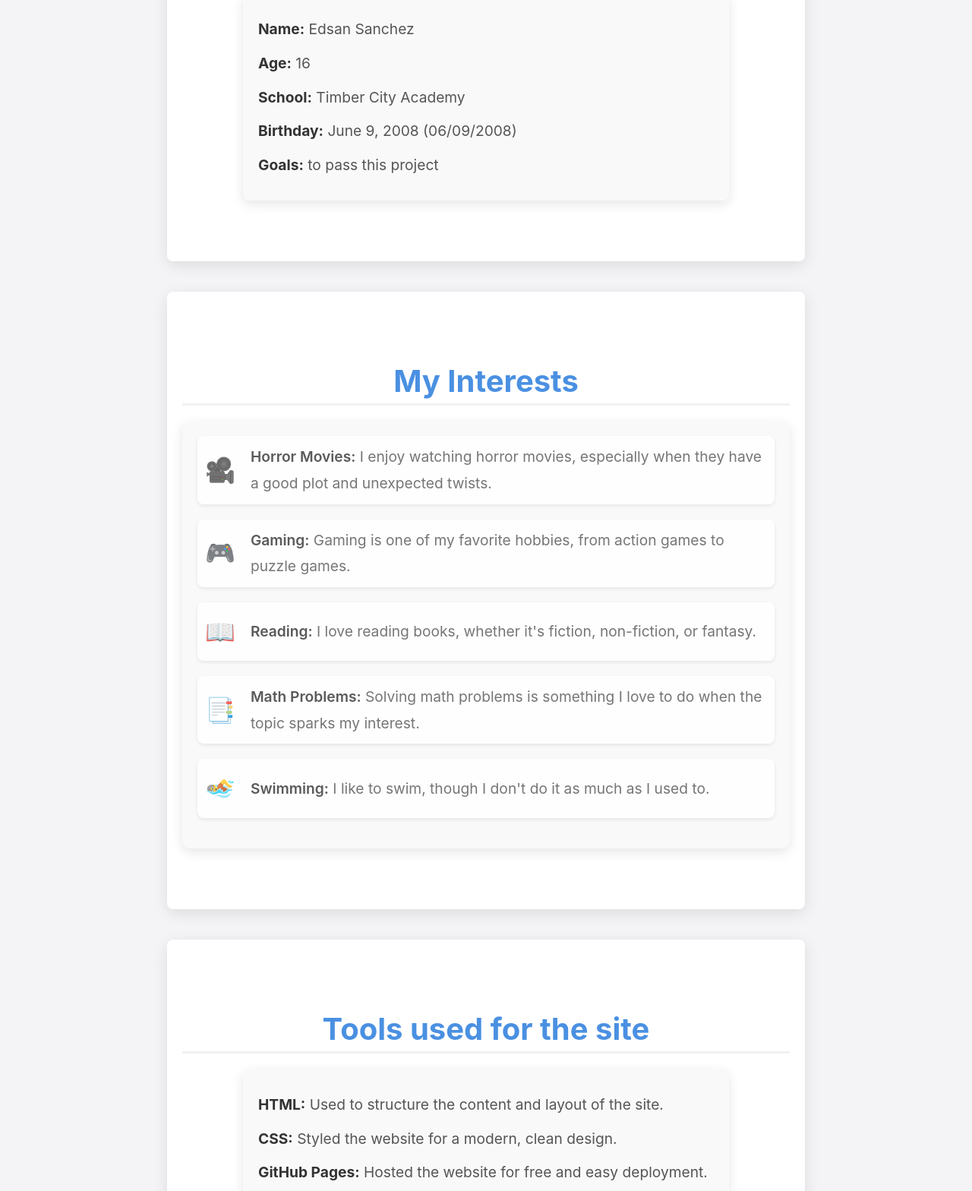
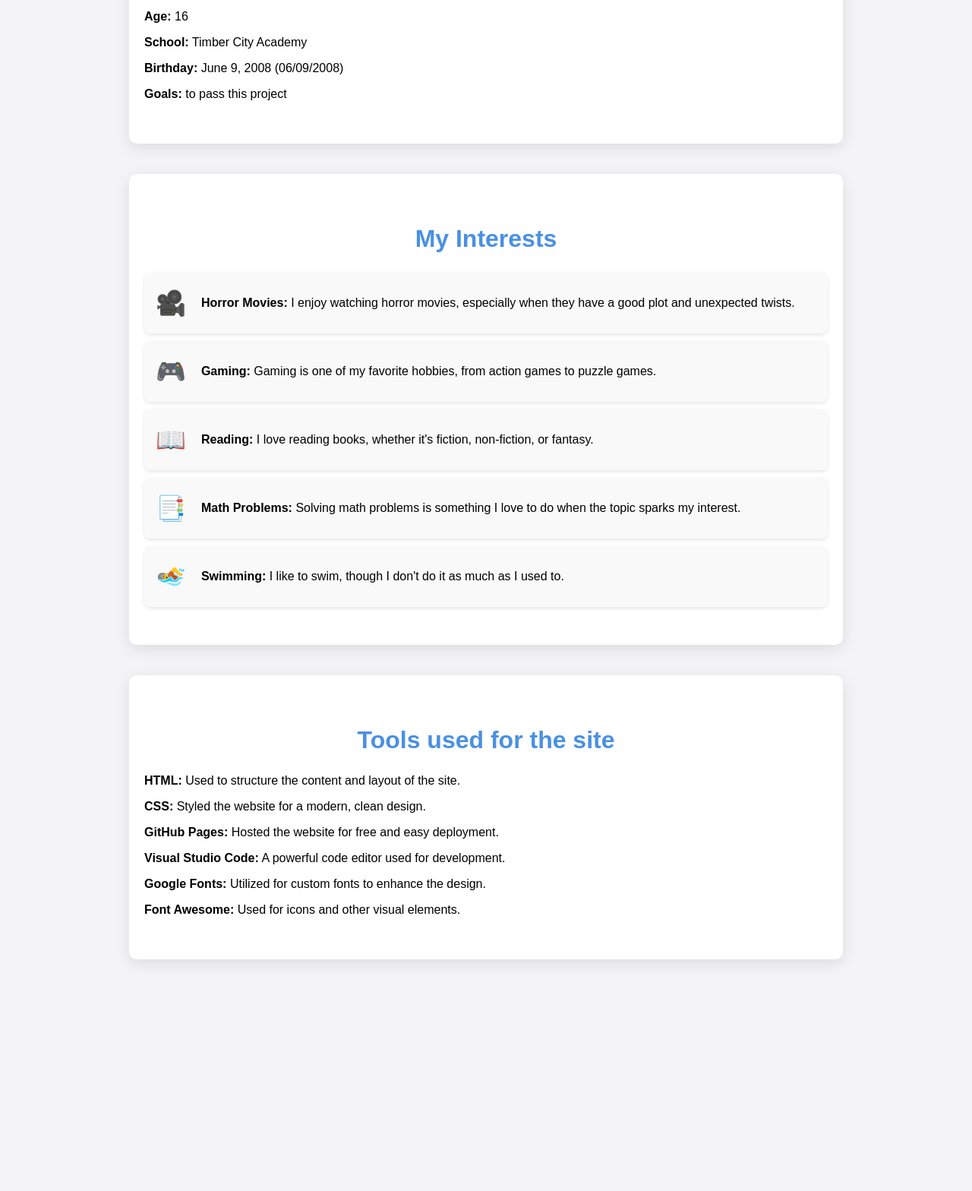
Before and after one commit to vlrym/etech-project, a plain HTML site: page index.html in a window 1280 px wide. Shown: the part 535-2103 px from the top of the page at 76% size. After the commit the page ends 1838 px from the top, so only its background shows below. Drawn offline with Linux system fonts and the light colour scheme.

Commit message:
Update styles.css

```diff
--- a/styles.css
+++ b/styles.css
@@ -1,27 +1,15 @@
 body {
-    font-family: -apple-system, BlinkMacSystemFont, "Segoe UI", "Roboto", "Oxygen", "Ubuntu", "Cantarell", "Fira Sans", "Droid Sans", sans-serif;
+    font-family: Arial, sans-serif;
+    background-color: #f4f4f7;
     margin: 0;
     padding: 0;
-    background-color: #F4F4F7;
-    color: #333;
-    transition: background-color 0.3s ease;
 }
 
 header {
     background: linear-gradient(135deg, #6C8ED4, #A7B9E7);
     color: white;
-    padding: 80px 0;
     text-align: center;
-}
-
-header h1 {
-    font-size: 3rem;
-    margin: 0;
-}
-
-header p {
-    font-size: 1.2rem;
-    margin-top: 10px;
+    padding: 80px 20px;
 }
 
 nav {
@@ -29,15 +17,11 @@ nav {
     padding: 10px 0;
     text-align: center;
     box-shadow: 0 2px 10px rgba(0, 0, 0, 0.1);
-    position: sticky;
-    top: 0;
-    z-index: 1000;
 }
 
 nav ul {
     list-style-type: none;
     padding: 0;
-    margin: 0;
 }
 
 nav ul li {
@@ -45,97 +29,35 @@ nav ul li {
     margin: 0 20px;
 }
 
-nav ul li a {
-    color: #4A90E2;
-    text-decoration: none;
-    font-size: 1.1rem;
-    position: relative;
-    padding: 5px;
-}
-
 section {
-    padding: 80px 20px;
-    margin-top: 50px;
-    background-color: #ffffff;
-    box-shadow: 0 10px 30px rgba(0, 0, 0, 0.1);
+    padding: 40px 20px;
+    margin: 40px auto;
+    max-width: 900px;
+    background-color: #fff;
+    box-shadow: 0 5px 20px rgba(0, 0, 0, 0.1);
     border-radius: 10px;
-    margin-bottom: 20px;
-    opacity: 0;
-    animation: fadeIn 1s forwards;
 }
 
 h2 {
-    font-size: 2.5rem;
     color: #4A90E2;
-    margin-bottom: 15px;
-    border-bottom: 3px solid #F1F1F1;
-    padding-bottom: 5px;
+    font-size: 2rem;
     text-align: center;
-    opacity: 0;
-    animation: slideIn 0.7s 0.5s forwards;
-}
-
-ul {
-    list-style-type: none;
-    padding: 0;
-    text-align: center;
-}
-
-ul li {
-    font-size: 1.2rem;
-    margin: 8px;
-}
-
-.about-details {
-    text-align: left;
-    font-size: 1.2rem;
-    line-height: 1.8;
-    color: #555;
-    margin: 20px auto;
-    max-width: 600px;
-    background-color: #f9f9f9;
-    padding: 20px;
-    border-radius: 8px;
-    box-shadow: 0 5px 15px rgba(0, 0, 0, 0.1);
-}
-
-.about-details p {
-    margin: 10px 0;
-}
-
-.about-details strong {
-    color: #333;
-}
-
-.interests-list {
-    text-align: left;
-    font-size: 1.2rem;
-    line-height: 1.8;
-    color: #555;
-    margin: 20px auto;
-    max-width: 800px;
-    background-color: #f9f9f9;
-    padding: 20px;
-    border-radius: 10px;
-    box-shadow: 0 5px 15px rgba(0, 0, 0, 0.1);
 }
 
 .interest-item {
     display: flex;
     align-items: center;
-    margin-bottom: 20px;
-    padding: 10px;
-    background-color: #fff;
+    padding: 15px;
+    background-color: #f9f9f9;
+    margin: 10px 0;
     border-radius: 8px;
     box-shadow: 0 2px 5px rgba(0, 0, 0, 0.1);
-    transition: transform 0.3s ease, opacity 0.3s ease;
     cursor: pointer;
-    opacity: 0.8;
+    transition: transform 0.3s ease;
 }
 
 .interest-item:hover {
     transform: scale(1.05);
-    opacity: 1;
 }
 
 .icon {
@@ -144,137 +66,25 @@ ul li {
     color: #4A90E2;
 }
 
-.interest-item p {
-    margin: 0;
-}
-
-.interest-item strong {
-    color: #333;
-    font-weight: 600;
-}
-
 .popup-content {
     display: none;
+    font-size: 1rem;
+    color: #555;
     margin-top: 10px;
-    font-size: 1.1rem;
-    color: #555;
+    animation: popupOpen 0.5s ease forwards;
 }
 
 .interest-item.open .popup-content {
     display: block;
-    animation: popupOpen 0.5s ease forwards;
 }
 
 @keyframes popupOpen {
     0% {
-        transform: scale(0);
         opacity: 0;
-    }
-    100% {
-        transform: scale(1);
-        opacity: 1;
-    }
-}
-
-section {
-    padding: 60px 20px;
-    margin: 40px auto;
-    max-width: 800px;
-    background-color: #ffffff;
-    box-shadow: 0 5px 20px rgba(0, 0, 0, 0.1);
-    border-radius: 8px;
-    animation: fadeIn 1s forwards;
-}
-
-.tools-list {
-    text-align: left;
-    font-size: 1.2rem;
-    line-height: 1.8;
-    color: #555;
-    margin: 20px auto;
-    max-width: 600px;
-    background-color: #f9f9f9;
-    padding: 20px;
-    border-radius: 8px;
-    box-shadow: 0 5px 15px rgba(0, 0, 0, 0.1);
-}
-
-.tools-list p {
-    margin: 10px 0;
-}
-
-.tools-list strong {
-    color: #333;
-}
-
-footer {
-    background-color: #333;
-    color: white;
-    text-align: center;
-    padding: 20px 0;
-}
-
-@keyframes fadeIn {
-    0% {
-        opacity: 0;
+        transform: scale(0.9);
     }
     100% {
         opacity: 1;
+        transform: scale(1);
     }
 }
-
-@keyframes slideIn {
-    0% {
-        opacity: 0;
-        transform: translateY(-20px);
-    }
-    100% {
-        opacity: 1;
-        transform: translateY(0);
-    }
-}
-
-html {
-    scroll-behavior: smooth;
-}
-
-@media only screen and (max-width: 768px) {
-    header h1 {
-        font-size: 2.2rem;
-    }
-
-    header p {
-        font-size: 1.1rem;
-    }
-
-    nav ul li {
-        display: block;
-        margin: 10px 0;
-    }
-
-    nav ul li a {
-        font-size: 1.2rem;
-    }
-
-    h2 {
-        font-size: 2rem;
-    }
-}
-
-@media only screen and (max-width: 480px) {
-    header h1 {
-        font-size: 1.8rem;
-    }
-
-    header p {
-        font-size: 1rem;
-    }
-
-    nav ul li a {
-        font-size: 1rem;
-    }
-
-    h2 {
-        font-size: 1.6rem;
-    }
-}
```
